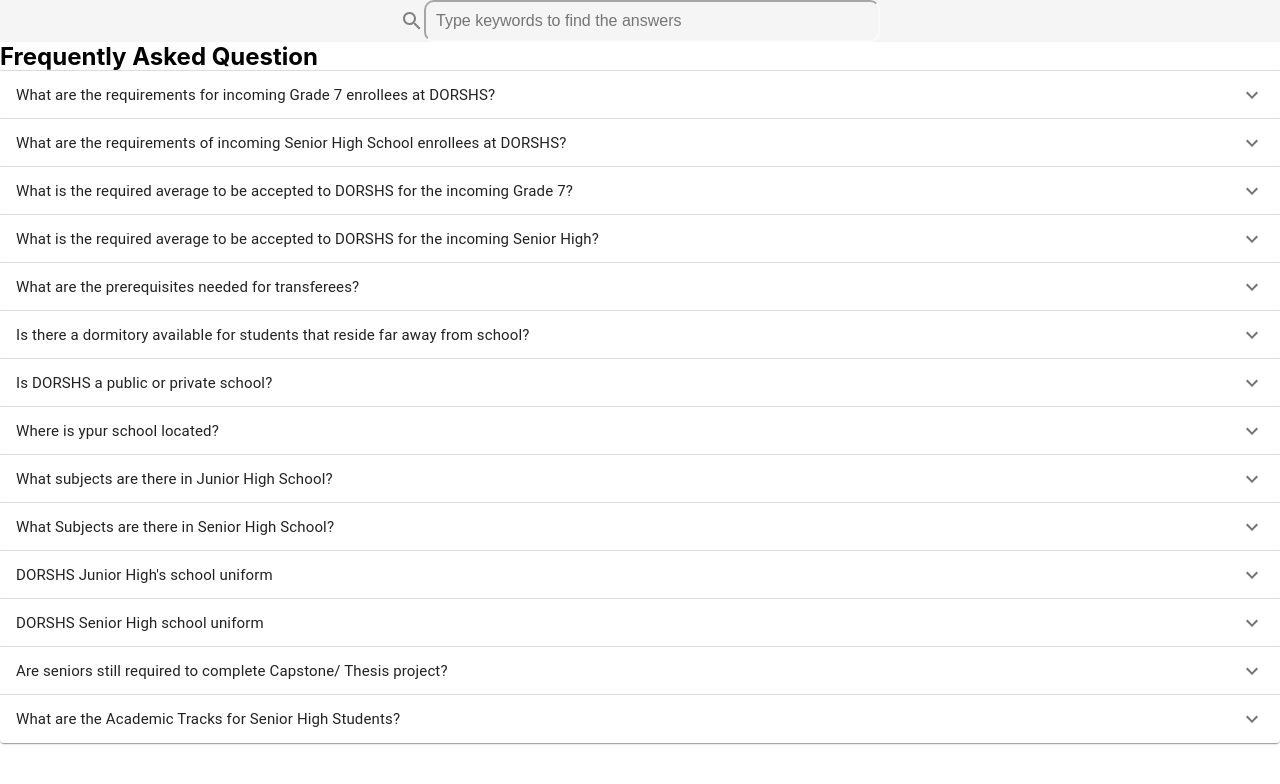
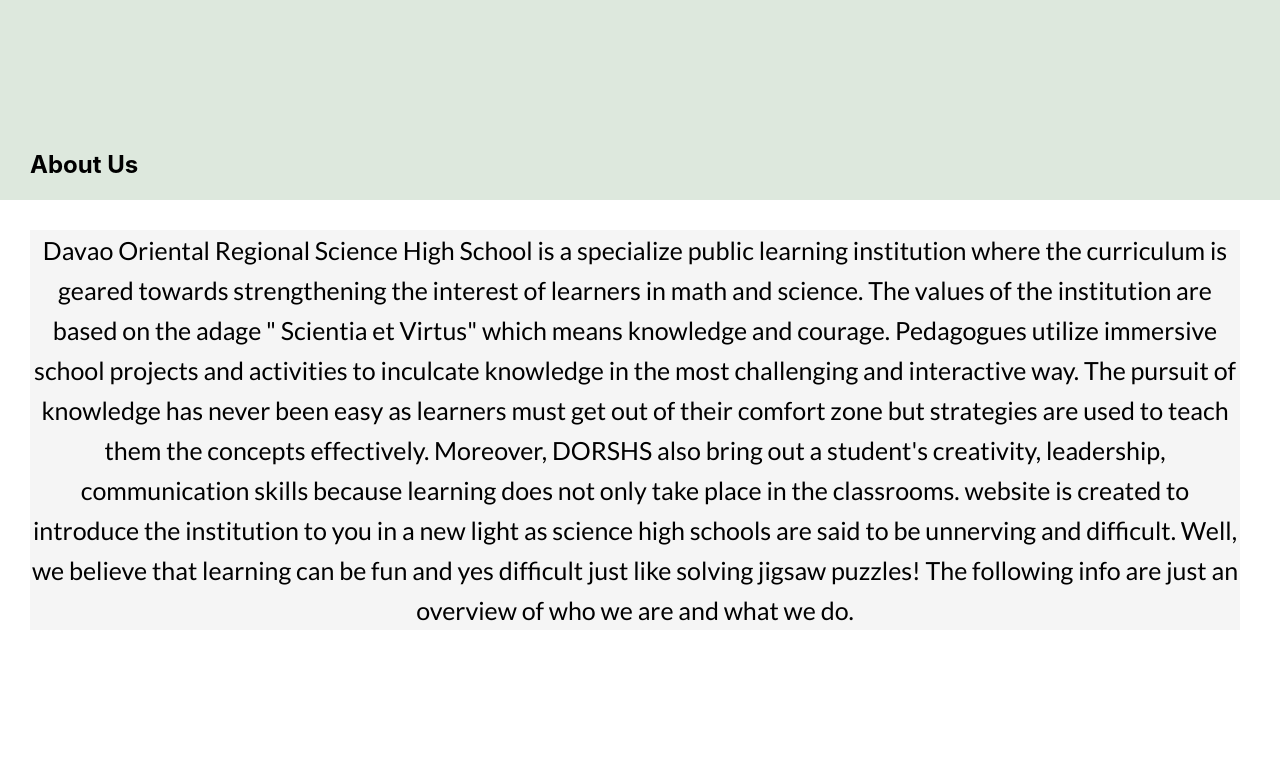
Before and after one commit to nonsense00027/dorshs, a React (Create React App) app: page /about in a window 1280 px wide. Shown: the top 784 px of the page. Built offline with nearby package versions, Linux system fonts and the light colour scheme.

Commit message:
About Page partially done

```diff
--- a/src/App.css
+++ b/src/App.css
@@ -1,5 +1,5 @@
 * {
   margin: 0;
   padding: 0;
-  /* box-sizing: border-box; */
+  box-sizing: border-box;
 }
--- a/src/App.js
+++ b/src/App.js
@@ -10,6 +10,7 @@
 import Student from "./pages/Student/Student";
 import { AdminProvider } from "./context/AdminContext";
 import FAQ from './pages/Landing/FAQ';
+import About from "./pages/Landing/About/About";
 
 function App() {
   return (
@@ -33,8 +34,11 @@
           <Route path="/login">
             <Login />
           </Route>
+          <Route path='/about'>
+            <About />
+          </Route>
           <Route path="/">
-            <FAQ />
+            <Landing />
           </Route>
         </Switch>
       </Router>
--- /dev/null
+++ b/src/pages/Landing/About/About.js
@@ -0,0 +1,28 @@
+import React from 'react';
+import '../Landing.css';
+
+function About() {
+    return (
+        <div className="about">
+            <div className="aboutUs">
+                <h2>About Us</h2>
+            </div>
+
+            <div className="definition">
+                <h3>
+                Davao Oriental Regional Science High School is a specialize public learning institution where the curriculum is geared
+                towards strengthening the interest of learners in math and science. The values of the institution are based on the adage
+                " Scientia et Virtus" which means knowledge and courage. Pedagogues utilize immersive school projects and activities to
+                inculcate knowledge in the most challenging and interactive way. The pursuit of knowledge has never been easy as learners
+                must get out of their comfort zone but strategies are used to teach them the concepts effectively. Moreover, DORSHS also
+                bring out a student's creativity, leadership, communication skills because learning does not only take place in the classrooms.
+                website is created to introduce the institution to you in a new light as science high schools are said to be unnerving and difficult.
+                Well, we believe that learning can be fun and yes difficult just like solving jigsaw puzzles! The following info are just an overview
+                of who we are and what we do.
+                </h3>
+            </div>
+        </div>
+    )
+}
+
+export default About
--- a/src/pages/Landing/Landing.css
+++ b/src/pages/Landing/Landing.css
@@ -148,3 +148,35 @@
 /* .container {
   background-color: red;
 } */
+
+/* About */
+
+.aboutUs {
+  background-color: #DDE8DD;
+  padding-bottom: 200px;
+}
+
+.aboutUs > h2 {
+  padding: 20px;
+  position: absolute;
+  top: 130px;
+  left: 10px;
+
+}
+
+.definition {
+  background-color: white;
+  height: 100vh;
+}
+
+.definition > h3 {
+  text-align: center;
+  font: normal normal normal 25px/40px Lato;
+  letter-spacing: 0px;
+  margin: 30px;
+  margin-right: 40px;
+  margin-left: 4;
+  background-color: whitesmoke;
+
+
+}
```
